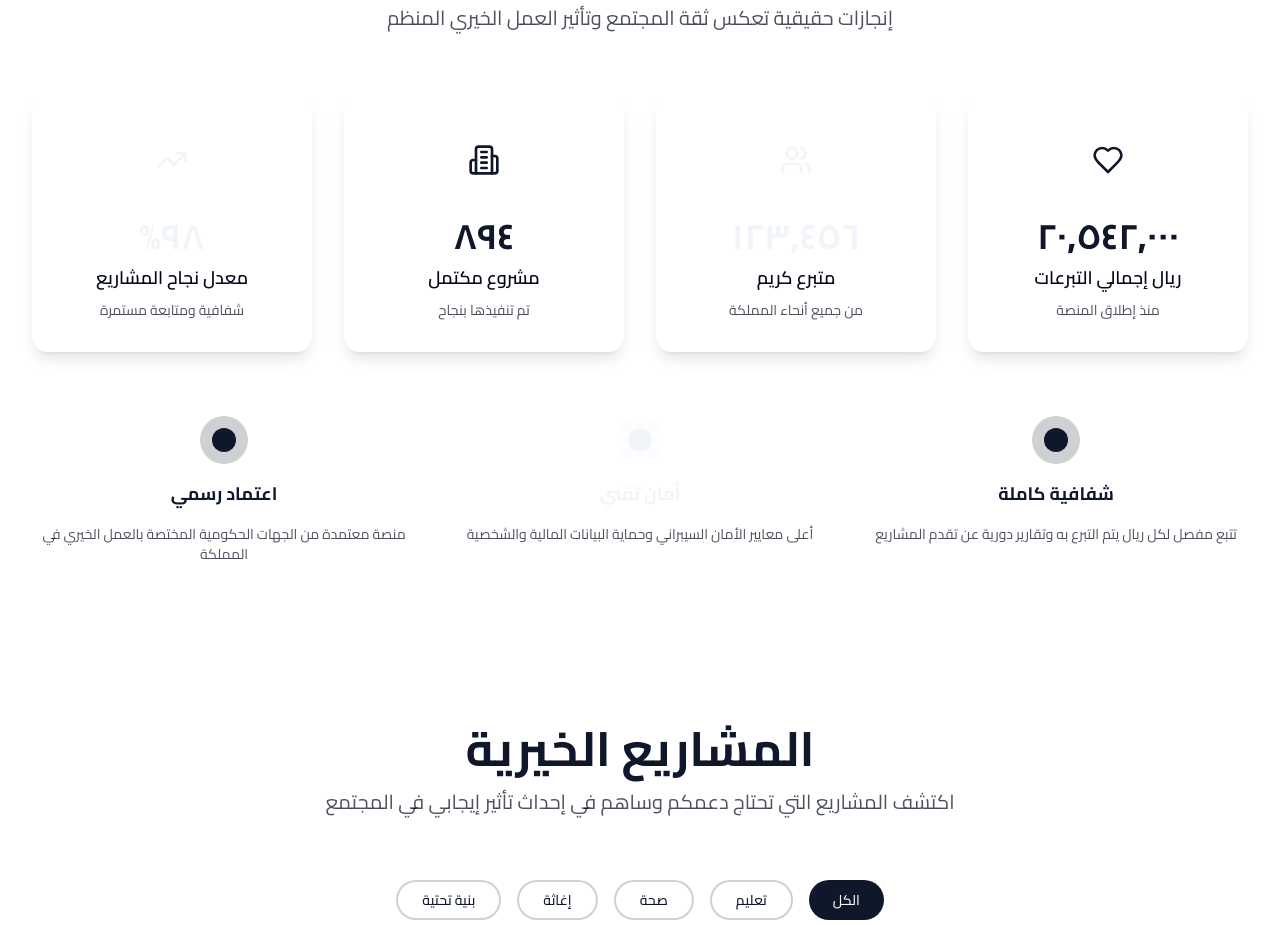
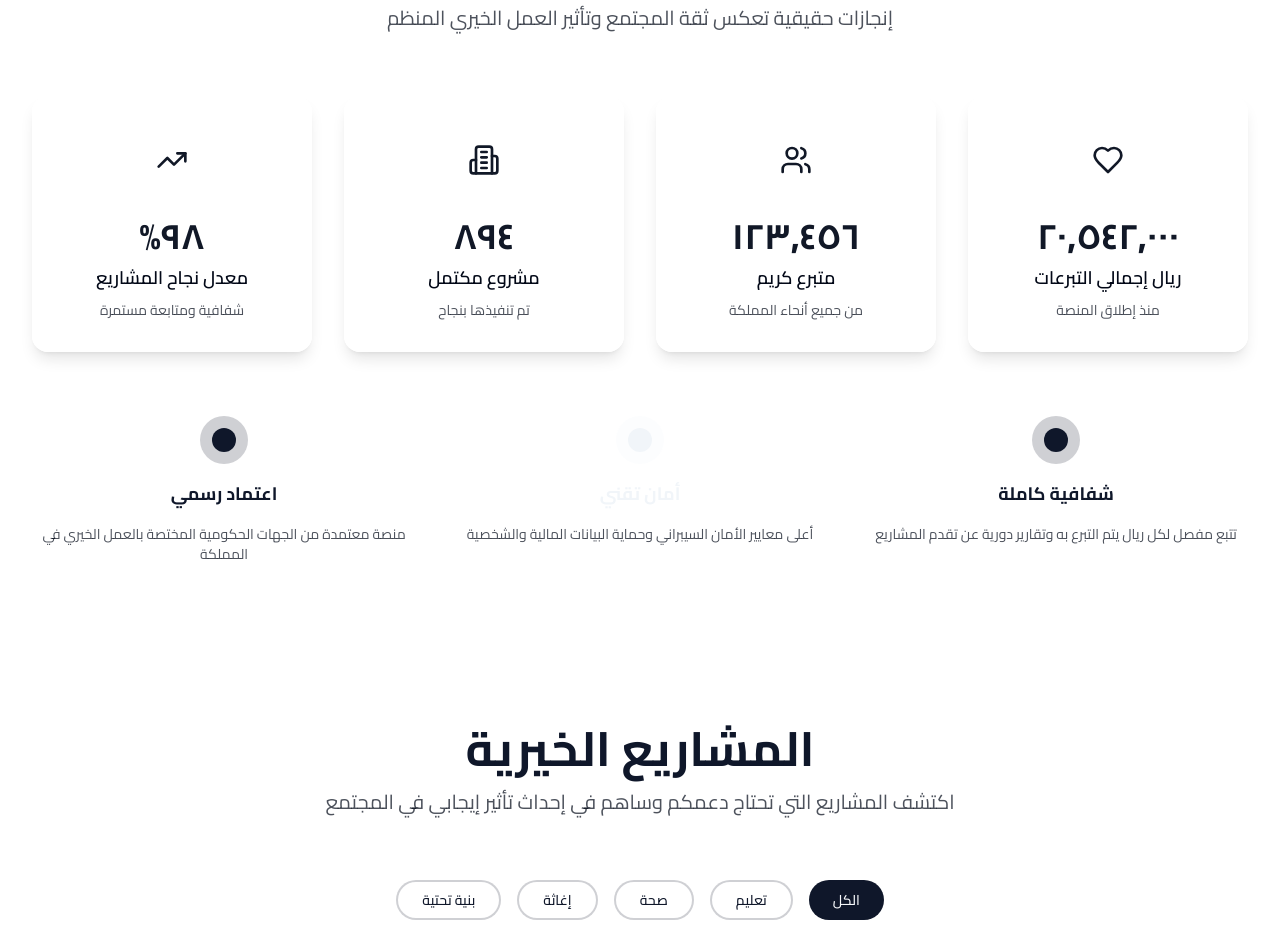
Before and after one commit to F-BAJBYR/noor-almujtamae, a React (Vite) app: page / in a window 1280 px wide. Shown: the part 1005-1930 px from the top of the page. Built offline with nearby package versions, Linux system fonts and the light colour scheme.

Commit message:
Fix card font colors

```diff
--- a/src/components/StatsSection.tsx
+++ b/src/components/StatsSection.tsx
@@ -7,28 +7,28 @@ const StatsSection = () => {
       number: "٢٠,٥٤٢,٠٠٠",
       label: "ريال إجمالي التبرعات",
       description: "منذ إطلاق المنصة",
-      color: "text-primary"
+      color: "text-gray-900"
     },
     {
       icon: Users,
       number: "١٢٣,٤٥٦",
       label: "متبرع كريم",
       description: "من جميع أنحاء المملكة",
-      color: "text-secondary"
+      color: "text-gray-900"
     },
     {
       icon: Building2,
       number: "٨٩٤",
       label: "مشروع مكتمل",
       description: "تم تنفيذها بنجاح",
-      color: "text-primary"
+      color: "text-gray-900"
     },
     {
       icon: TrendingUp,
       number: "٩٨%",
       label: "معدل نجاح المشاريع",
       description: "شفافية ومتابعة مستمرة",
-      color: "text-secondary"
+      color: "text-gray-900"
     }
   ];
 
```
